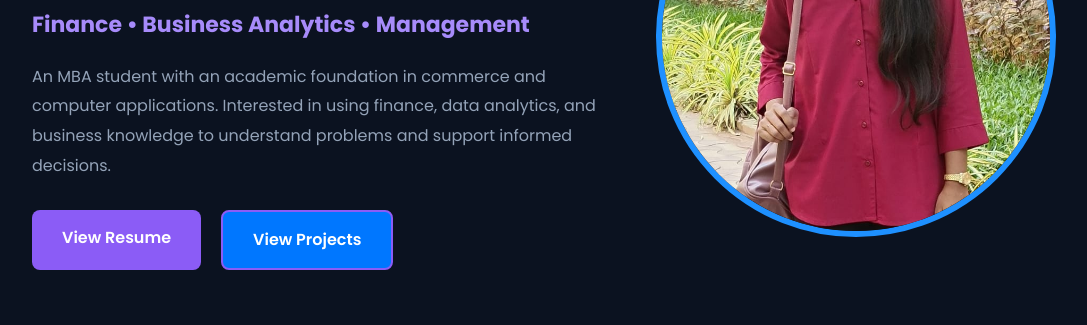
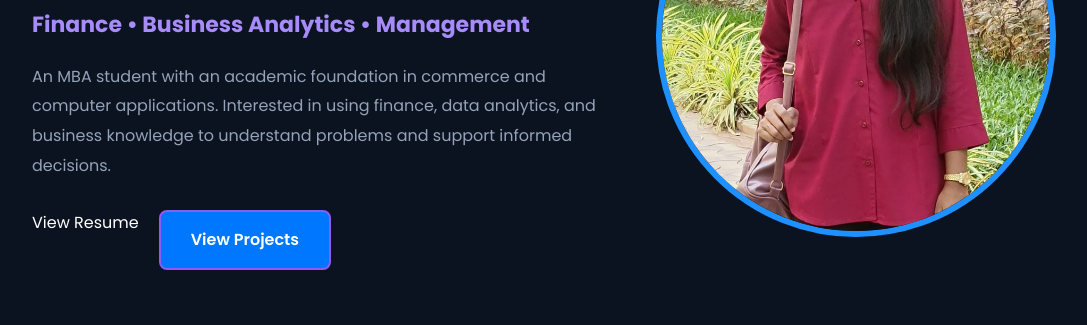
Before and after one commit to vandanageddada15-debug/vandana-portfolio, a plain HTML site: page index.html in a window 1280 px wide. Shown: the part 475-800 px from the top of the page, without its empty margins (96-1183 px from the left). Drawn offline with Linux system fonts and the light colour scheme.

Commit message:
Update index.html

```diff
--- a/index.html
+++ b/index.html
@@ -99,9 +99,7 @@
 
             <div class="hero-buttons">
 
-                <a href="assets/documents/resume.pdf.pdf" class="btn resume-btn" target="_blank" rel="noopener">
-                    View Resume
-                </a>
+                <a href="assets/documents/resume.pdf.pdf" target="_blank">View Resume</a>
 
                 <a href="#projects" class="btn project-btn">
                     View Projects
```
